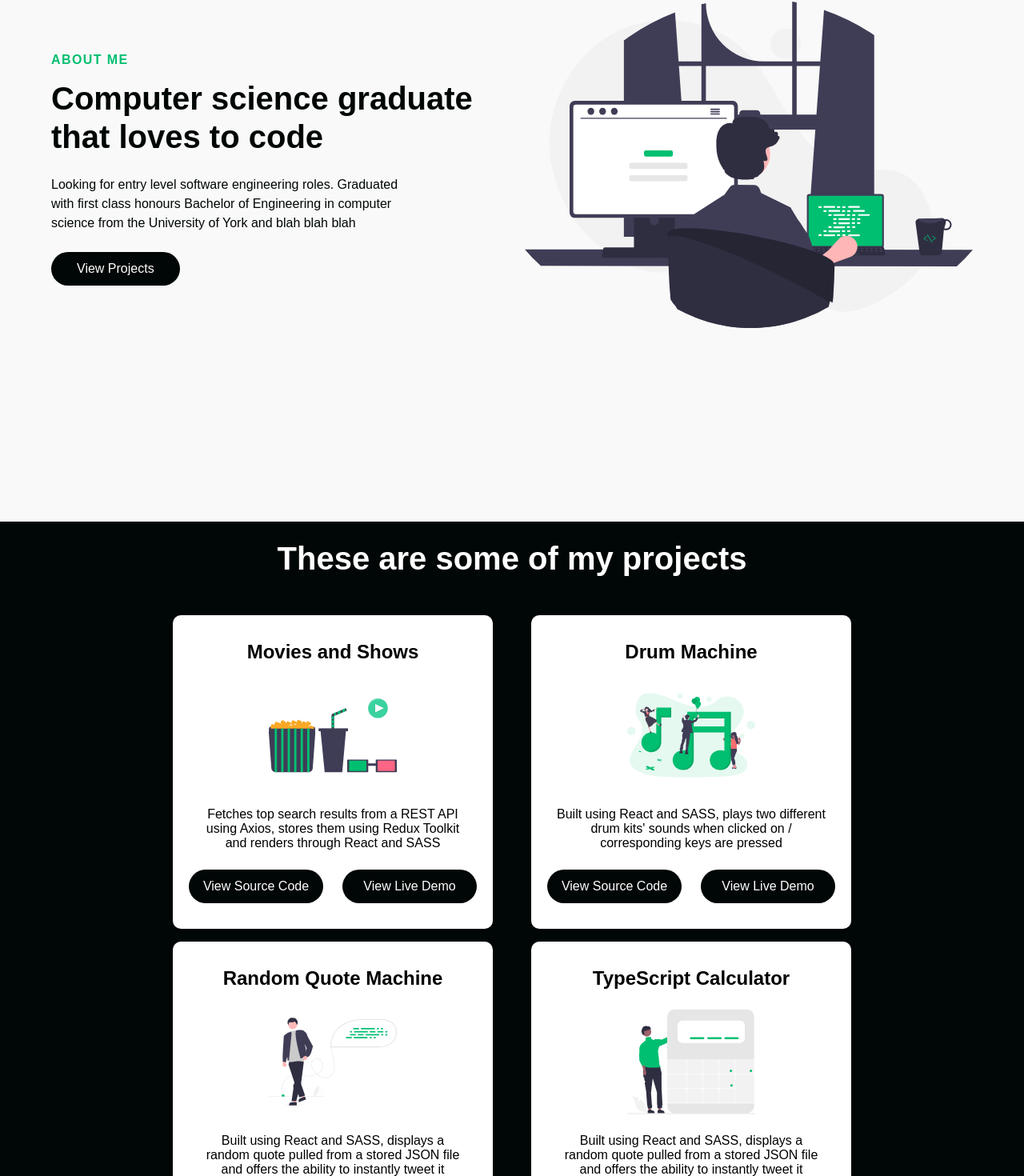
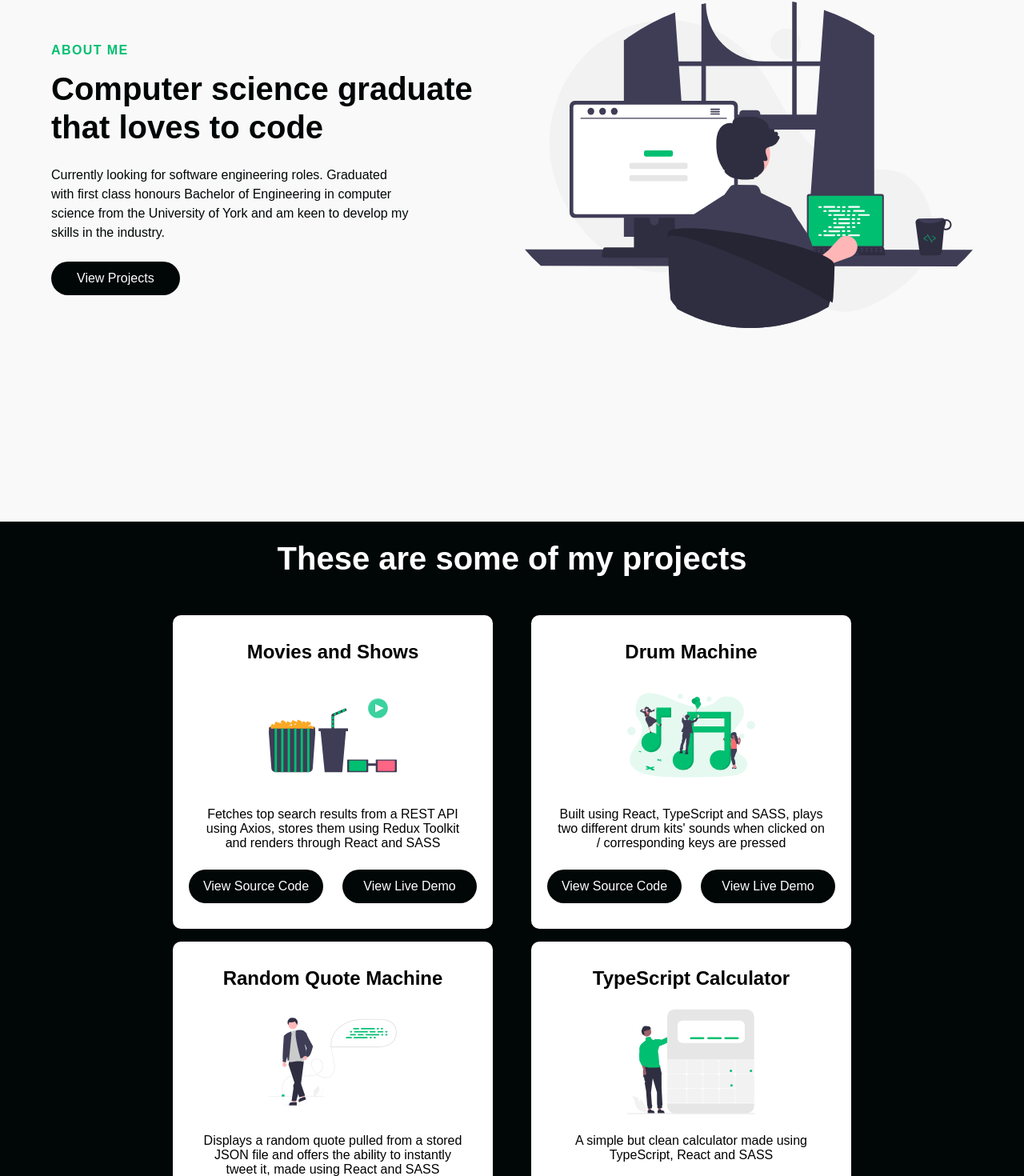
Before and after one commit to VinuJ/my-portfolio, a Next.js app: page / in a window 1280 px wide. Shown: the part 1012-2482 px from the top of the page at 80% size. Built offline with nearby package versions, Linux system fonts and the light colour scheme; a web font is replaced by a local one.

Commit message:
Added resume pdf

```diff
--- a/src/components/Hero/index.tsx
+++ b/src/components/Hero/index.tsx
@@ -20,7 +20,7 @@ const Hero = () => {
         <HeroH1>Hi! I'm Vinu Jey</HeroH1>
         <HeroP>
           An aspiring software engineer looking to learn new skills and improve your
-          company at the same time.
+          company at the same time
         </HeroP>
         <ButtonWrapper>
           <Button to="about" smooth={true} duration={500} spy={true} offset={-80} primary dark>
--- a/src/components/Info/Data.tsx
+++ b/src/components/Info/Data.tsx
@@ -6,7 +6,7 @@ export const homeObjOne = {
   topLine: "About Me",
   headline: "Computer science graduate that loves to code",
   description:
-    "Looking for entry level software engineering roles. Graduated with first class honours Bachelor of Engineering in computer science from the University of York and blah blah blah",
+    "Currently looking for software engineering roles. Graduated with first class honours Bachelor of Engineering in computer science from the University of York and am keen to develop my skills in the industry.",
   buttonLabel: "View Projects",
   imgFirst: false,
   img: "/svg-1.svg",
--- a/src/components/Navbar/NavbarElements.tsx
+++ b/src/components/Navbar/NavbarElements.tsx
@@ -106,6 +106,26 @@ export const NavLink = styled(LinkScroll)`
   }
 `;
 
+export const NavA = styled.a`
+  color: #fff;
+  display: flex;
+  align-items: center;
+  text-decoration: none;
+  padding: 0 1rem;
+  height: 100%;
+  cursor: pointer;
+  transition: 0.2s color ease-in-out;
+
+  &.active {
+    border-bottom: 3px solid ${theme.colour};
+  }
+
+  &:hover {
+    color: ${theme.colour};
+    transition: 0.2s color ease-in-out;
+  }
+`;
+
 export const NavSpace = styled.div`
   background: inherit;
   width: 8rem;
--- a/src/components/Navbar/index.tsx
+++ b/src/components/Navbar/index.tsx
@@ -9,6 +9,7 @@ import {
   NavItem,
   NavLink,
   NavSpace,
+  NavA,
 } from "./NavbarElements";
 
 interface IProps {
@@ -48,7 +49,7 @@ const Navbar = (props: IProps) => {
             <NavLink to="contact" smooth={true} offset={-80} duration={500} spy={true}>Contact</NavLink>
           </NavItem>
           <NavItem>
-            <NavLink to="">Resume</NavLink>
+            <NavA href="\vinuCV.pdf" target="_blank">Resume</NavA>
           </NavItem>
         </NavMenu>
         <NavSpace></NavSpace>
--- a/src/components/Projects/index.tsx
+++ b/src/components/Projects/index.tsx
@@ -33,7 +33,7 @@ const Projects = () => {
           <ProjectsH2>Drum Machine</ProjectsH2>
           <ProjectsThumbnail src="\svg-3.svg"></ProjectsThumbnail>
           <ProjectsP>
-            Built using React and SASS, plays two different drum kits' sounds
+            Built using React, TypeScript and SASS, plays two different drum kits' sounds
             when clicked on / corresponding keys are pressed
           </ProjectsP>
           <ButtonsWrapper>
@@ -46,8 +46,8 @@ const Projects = () => {
           <ProjectsH2>Random Quote Machine</ProjectsH2>
           <ProjectsThumbnail src="\svg-4.svg"></ProjectsThumbnail>
           <ProjectsP>
-            Built using React and SASS, displays a random quote pulled from a
-            stored JSON file and offers the ability to instantly tweet it
+            Displays a random quote pulled from a
+            stored JSON file and offers the ability to instantly tweet it, made using React and SASS
           </ProjectsP>
           <ButtonsWrapper>
             <ProjectButton href="https://github.com/VinuJ/random-quote-machine" target="_blank">View Source Code</ProjectButton>
@@ -59,8 +59,7 @@ const Projects = () => {
           <ProjectsH2>TypeScript Calculator</ProjectsH2>
           <ProjectsThumbnail src="\svg-5.svg"></ProjectsThumbnail>
           <ProjectsP>
-            Built using React and SASS, displays a random quote pulled from a
-            stored JSON file and offers the ability to instantly tweet it
+            A simple but clean calculator made using TypeScript, React and SASS
           </ProjectsP>
           <ButtonsWrapper>
             <ProjectButton href="https://github.com/VinuJ/typescript-calculator" target="_blank">View Source Code</ProjectButton>
@@ -72,8 +71,7 @@ const Projects = () => {
           <ProjectsH2>Pomodoro Timer</ProjectsH2>
           <ProjectsThumbnail src="\svg-6.svg"></ProjectsThumbnail>
           <ProjectsP>
-            Built using React and SASS, displays a random quote pulled from a
-            stored JSON file and offers the ability to instantly tweet it
+            Well-known productivity tool with adjustable study session and break lengths, made using TypeScript, React, Sass and Materialize CSS
           </ProjectsP>
           <ButtonsWrapper>
             <ProjectButton href="https://github.com/VinuJ/pomodoro-timer" target="_blank">View Source Code</ProjectButton>
@@ -85,8 +83,7 @@ const Projects = () => {
           <ProjectsH2>Markdown Previewer</ProjectsH2>
           <ProjectsThumbnail src="\svg-7.svg"></ProjectsThumbnail>
           <ProjectsP>
-            Built using React and SASS, displays a random quote pulled from a
-            stored JSON file and offers the ability to instantly tweet it
+            Enter GitHub flavored markdown into the editor to see a live rendering, made using React and SASS
           </ProjectsP>
           <ButtonsWrapper>
             <ProjectButton href="https://github.com/VinuJ/markdown-previewer" target="_blank">View Source Code</ProjectButton>
```
Also changed, not shown: 1 other file (tests, documents, lock files or other folders).
